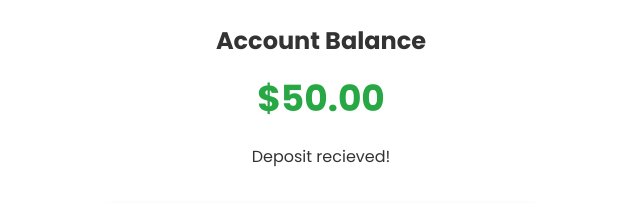
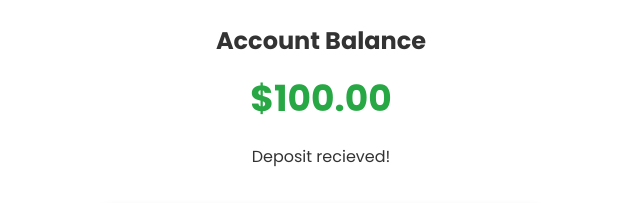
Before and after one commit to hepatitisedelweiss3747/san-diego, a plain HTML site: page page2.html in a window 1280 px wide. Shown: the part 392-595 px from the top of the page, 319-959 px from the left. Drawn offline with Linux system fonts and the light colour scheme.

Commit message:
Update page2.html

```diff
--- a/page2.html
+++ b/page2.html
@@ -26,7 +26,7 @@
 
   <div class="balance-container">
     <h1>Account Balance</h1>
-    <p class="balance-amount">$50.00</p>
+    <p class="balance-amount">$100.00</p>
     <p>Deposit recieved!</p>
 </div>
 
```
